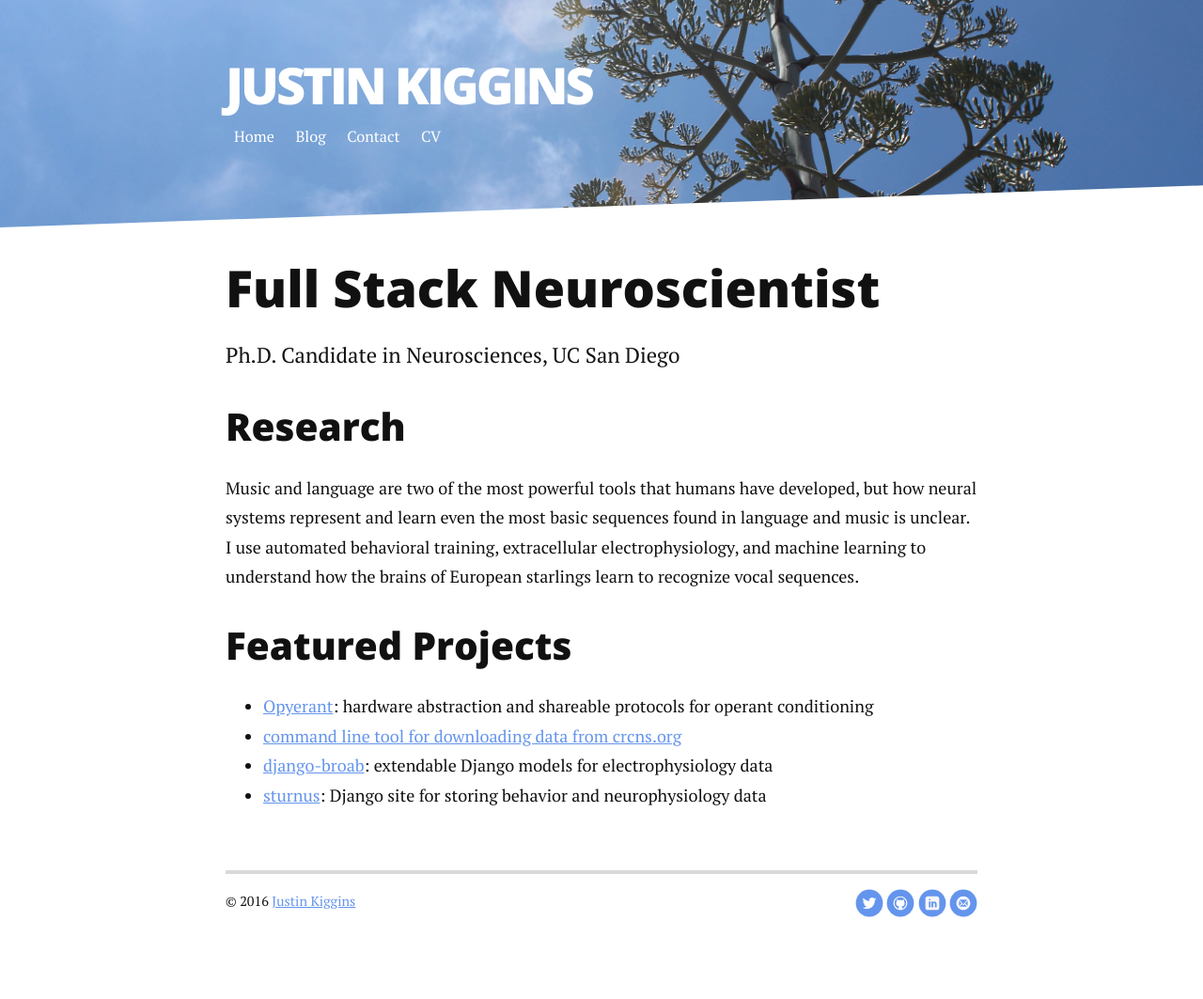
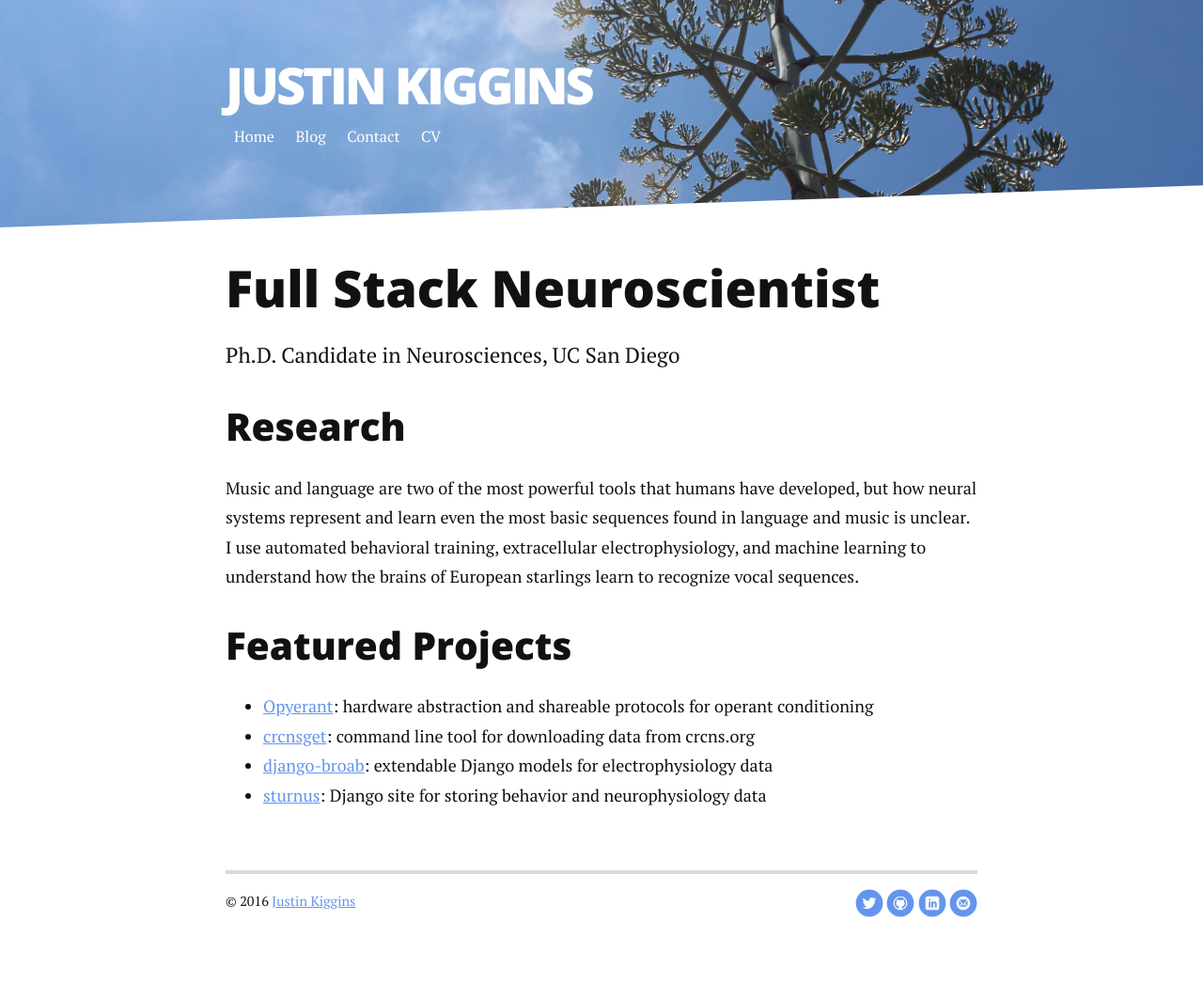
Before and after one commit to neuromusic/neuromusic.github.io, a Jekyll site: the page built from index.html, in a window 1280 px wide. Shown: the whole page at 94% size. Built offline with Jekyll 4.4.1, drawn with Linux system fonts in a browser that asks for light colours; nearby versions of some CDN libraries; comment, search, counter and statistics services are not loaded.

Commit message:
fixed crcnsgetwq

```diff
--- a/index.html
+++ b/index.html
@@ -12,7 +12,7 @@ title: Justin Kiggins
   <h2>Featured Projects</h2>
   <ul>
     <li><a href="https://github.com/opyrant/opyrant">Opyerant</a>: hardware abstraction and shareable protocols for operant conditioning</li>
-    <li><a href="https://github.com/neuromusic/crcnsget">command line tool for downloading data from crcns.org</a></li>
+    <li><a href="https://github.com/neuromusic/crcnsget">crcnsget</a>: command line tool for downloading data from crcns.org</li>
     <li><a href="https://github.com/gentnerlab/django-broab">django-broab</a>: extendable Django models for electrophysiology data</li>
     <li><a href="https://github.com/gentnerlab/sturnus">sturnus</a>: Django site for storing behavior and neurophysiology data</li>
   </ul>
```
